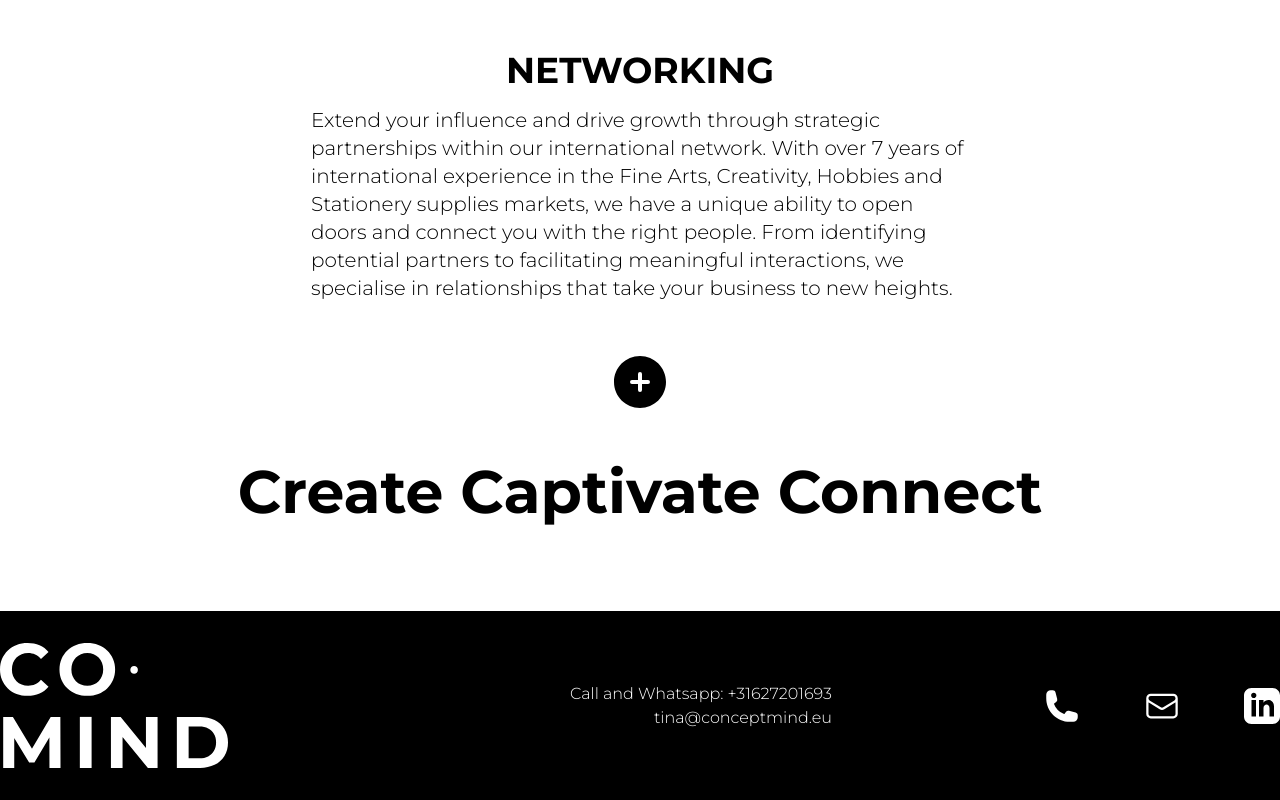
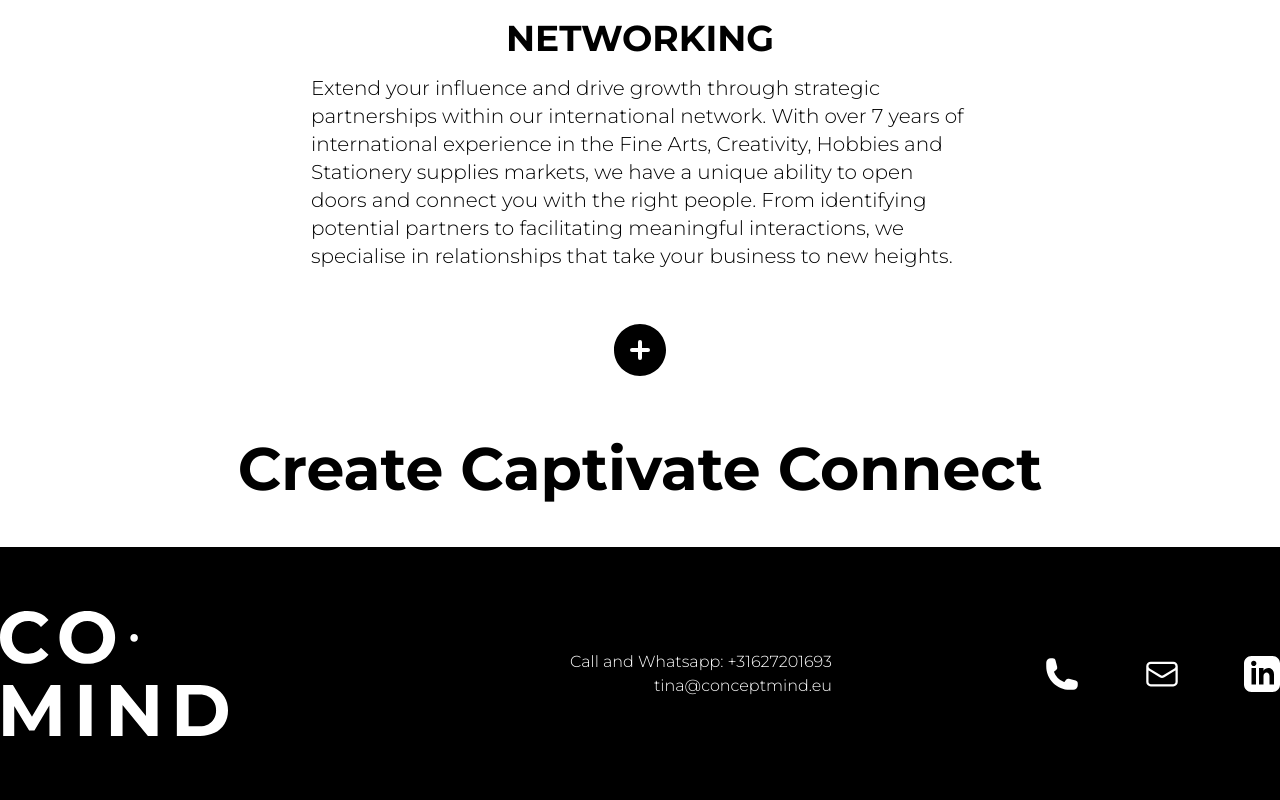
Before and after one commit to sergeykuzmich/ccc, a plain HTML site: page index.html in a window 1280 px wide. Shown: the part 2444-3244 px from the top of the page. Drawn offline with nearby package versions, Linux system fonts and the light colour scheme.

Commit message:
Update title position before page footer

```diff
--- a/index.html
+++ b/index.html
@@ -113,10 +113,10 @@
 				  <path fill-rule="evenodd" d="M12 2.25c-5.385 0-9.75 4.365-9.75 9.75s4.365 9.75 9.75 9.75 9.75-4.365 9.75-9.75S17.385 2.25 12 2.25ZM12.75 9a.75.75 0 0 0-1.5 0v2.25H9a.75.75 0 0 0 0 1.5h2.25V15a.75.75 0 0 0 1.5 0v-2.25H15a.75.75 0 0 0 0-1.5h-2.25V9Z" clip-rule="evenodd" />
 				</svg>
 			</div>
-			<h2 class="text-6xl font-bold">Create  Captivate  Connect</h2>
 		</div>
+		<h2 class="text-6xl font-bold text-center">Create Captivate Connect</h2>
 		<div class="w-full bg-black text-white">
-			<div class="container mx-auto py-8 flex gap-16 justify-between items-center">
+			<div class="container mx-auto py-16 flex gap-16 justify-between items-center">
 				<div class="flex-1">
 					<svg xmlns="http://www.w3.org/2000/svg" width="228" height="125" viewBox="0 0 228 125" fill="none">
 						<path d="M27.5301 52.8621C23.6076 52.8621 19.9514 52.2294 16.5616 50.9638C13.2203 49.6495 10.3147 47.7998 7.84499 45.4147C5.37527 43.0296 3.43823 40.2307 2.03389 37.0181C0.677962 33.8055 0 30.2765 0 26.4311C0 22.5857 0.677962 19.0567 2.03389 15.844C3.43823 12.6314 5.37527 9.83255 7.84499 7.44743C10.3631 5.0623 13.2929 3.23695 16.6343 1.97137C19.9757 0.657125 23.6318 0 27.6027 0C32.0095 0 35.9804 0.778816 39.5155 2.33645C43.099 3.8454 46.1014 6.0845 48.5227 9.05374L40.9683 16.0631C39.2249 14.0674 37.2879 12.5827 35.1572 11.6092C33.0264 10.587 30.702 10.0759 28.1838 10.0759C25.811 10.0759 23.6318 10.4653 21.6463 11.2442C19.6609 12.023 17.9418 13.1425 16.489 14.6028C15.0362 16.0631 13.8982 17.7911 13.075 19.7868C12.3002 21.7825 11.9128 23.9973 11.9128 26.4311C11.9128 28.8649 12.3002 31.0796 13.075 33.0753C13.8982 35.0711 15.0362 36.7991 16.489 38.2593C17.9418 39.7196 19.6609 40.8392 21.6463 41.618C23.6318 42.3968 25.811 42.7862 28.1838 42.7862C30.702 42.7862 33.0264 42.2995 35.1572 41.3259C37.2879 40.3037 39.2249 38.7704 40.9683 36.7261L48.5227 43.7354C46.1014 46.7046 43.099 48.9681 39.5155 50.5257C35.9804 52.0833 31.9853 52.8621 27.5301 52.8621Z" fill="white"/>
```
Also changed, not shown: 1 other file.
